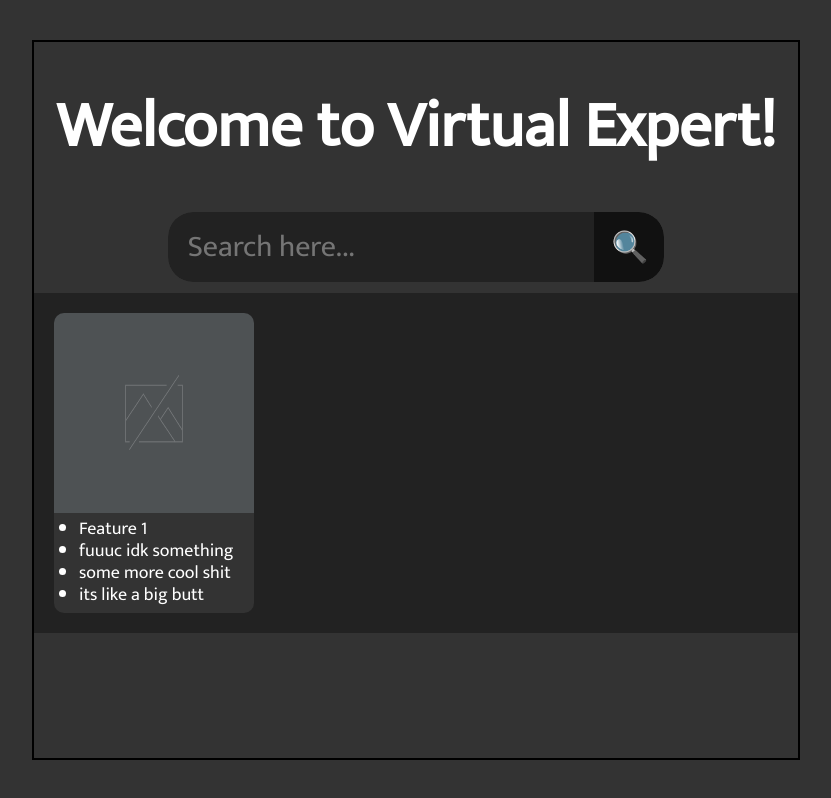
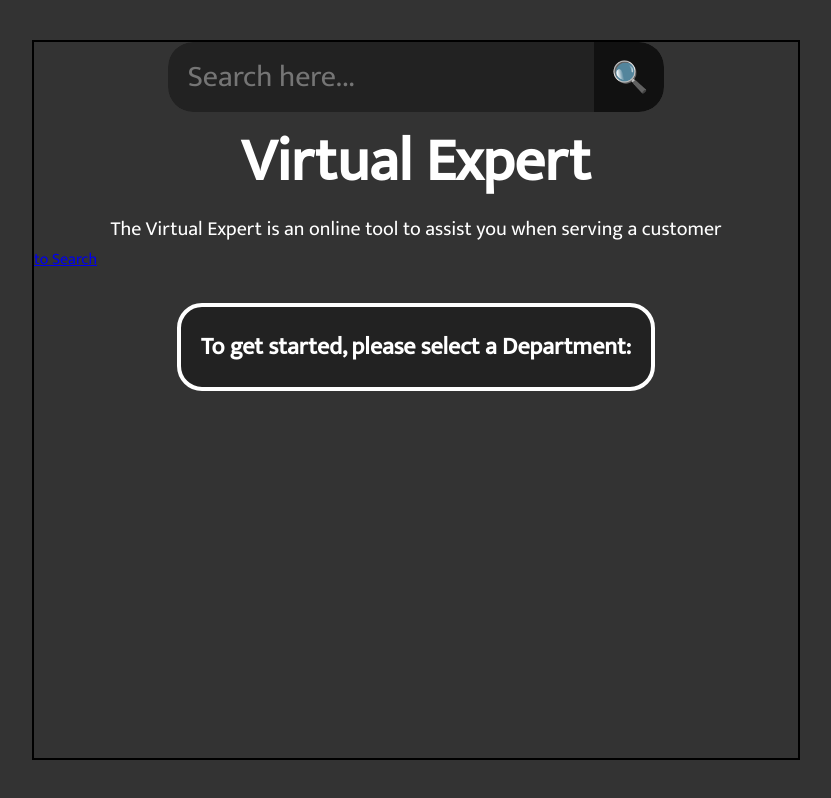
Before and after one commit to TacticalAnarchy/VirtualExpert, a Vue app: page /VirtualExpert in a window 1280 px wide. Shown: the whole page, without its empty margins (224-1055 px from the left). Built offline with nearby package versions, Linux system fonts and the light colour scheme.

Commit message:
Vue Routing now setup, added Search.vue and VirtualExpert.vue

```diff
--- a/package.json
+++ b/package.json
@@ -11,10 +11,11 @@
     "hjson": "^3.2.2",
     "vue": "^3.0.0",
     "vue-material-design-icons": "^4.11.0",
-    "vue-router": "^3.5.1"
+    "vue-router": "^4.0.6"
   },
   "devDependencies": {
     "@vue/cli-plugin-babel": "~4.5.0",
+    "@vue/cli-plugin-router": "~4.5.0",
     "@vue/cli-service": "~4.5.0",
     "@vue/compiler-sfc": "^3.0.0"
   }
--- a/src/App.vue
+++ b/src/App.vue
@@ -1,22 +1,13 @@
 <template>
-  <Welcome />
-  <Search />
-  <Results />
+  <router-view></router-view>
 </template>
 
 <script>
-
-  import Search from './components/Search'
-  import Welcome from './components/Welcome'
-  import Results from './components/Results'
 
 
   export default {
     name: 'App',
     components: {
-      Search,
-      Welcome,
-      Results,
     },
   }
 </script>
--- a/src/components/Search.vue
+++ b/src/components/Input.vue
@@ -10,7 +10,7 @@
 <script>
 
   export default {
-    name: "Search",
+    name: "Input",
     components: {
     }
   }
--- a/src/main.js
+++ b/src/main.js
@@ -1,4 +1,5 @@
 import { createApp } from 'vue'
 import App from './App.vue'
+import router from './router'
 
-createApp(App).mount('#app')
+createApp(App).use(router).mount('#app')
--- /dev/null
+++ b/src/router/index.js
@@ -0,0 +1,24 @@
+import { createRouter, createWebHistory } from 'vue-router'
+
+import VirtualExpert from '../views/VirtualExpert'
+import Search from '../views/Search'
+
+const routes = [
+  {
+    path: '/VirtualExpert',
+    name: 'VirtualExpert',
+    component: VirtualExpert
+  },
+  {
+    path: '/',
+    name: 'Search',
+    component: Search
+  }
+]
+
+const router = createRouter({
+  history: createWebHistory(process.env.BASE_URL),
+  routes
+})
+
+export default router
--- /dev/null
+++ b/src/views/Search.vue
@@ -0,0 +1,24 @@
+<template lang="html">
+  <Welcome />
+  <Input />
+  <router-link to="VirtualExpert">to virtual expert</router-link>
+  <Results />
+</template>
+
+<script>
+
+  import Input from '../components/Input'
+  import Welcome from '../components/Welcome'
+  import Results from '../components/Results'
+
+  export default {
+    components: {
+      Input,
+      Welcome,
+      Results,
+    },
+  }
+</script>
+
+<style lang="css" scoped>
+</style>
--- /dev/null
+++ b/src/views/VirtualExpert.vue
@@ -0,0 +1,47 @@
+<template lang="html">
+  <Input />
+  <div class="welcomeText">
+    <h1>Virtual Expert</h1>
+    <p>The Virtual Expert is an online tool to assist you when serving a customer</p>
+  </div>
+  <router-link to="/">to Search</router-link>
+
+  <div class="question">
+    <h2>To get started, please select a Department:</h2>
+  </div>
+</template>
+
+<script>
+  import Input from '../components/Input'
+  export default {
+    components: {
+      Input,
+    }
+  }
+</script>
+
+<style lang="css" scoped>
+  * {
+    font-family: "Mukta";
+  }
+
+  .welcomeText {
+    text-align: center;
+  }
+
+  h1 {
+    font-size: 60px;
+  }
+
+  p {
+    font-size: 20px;
+  }
+
+  .question {
+    padding: 20px;
+    background: #222222;
+    margin: 30px auto;
+    border-radius: 25px;
+    border: 4px solid white;
+  }
+</style>
```
Also changed, not shown: src/components/VirtualExpert.vue (deleted), 1 other file (tests, documents, lock files or other folders).
